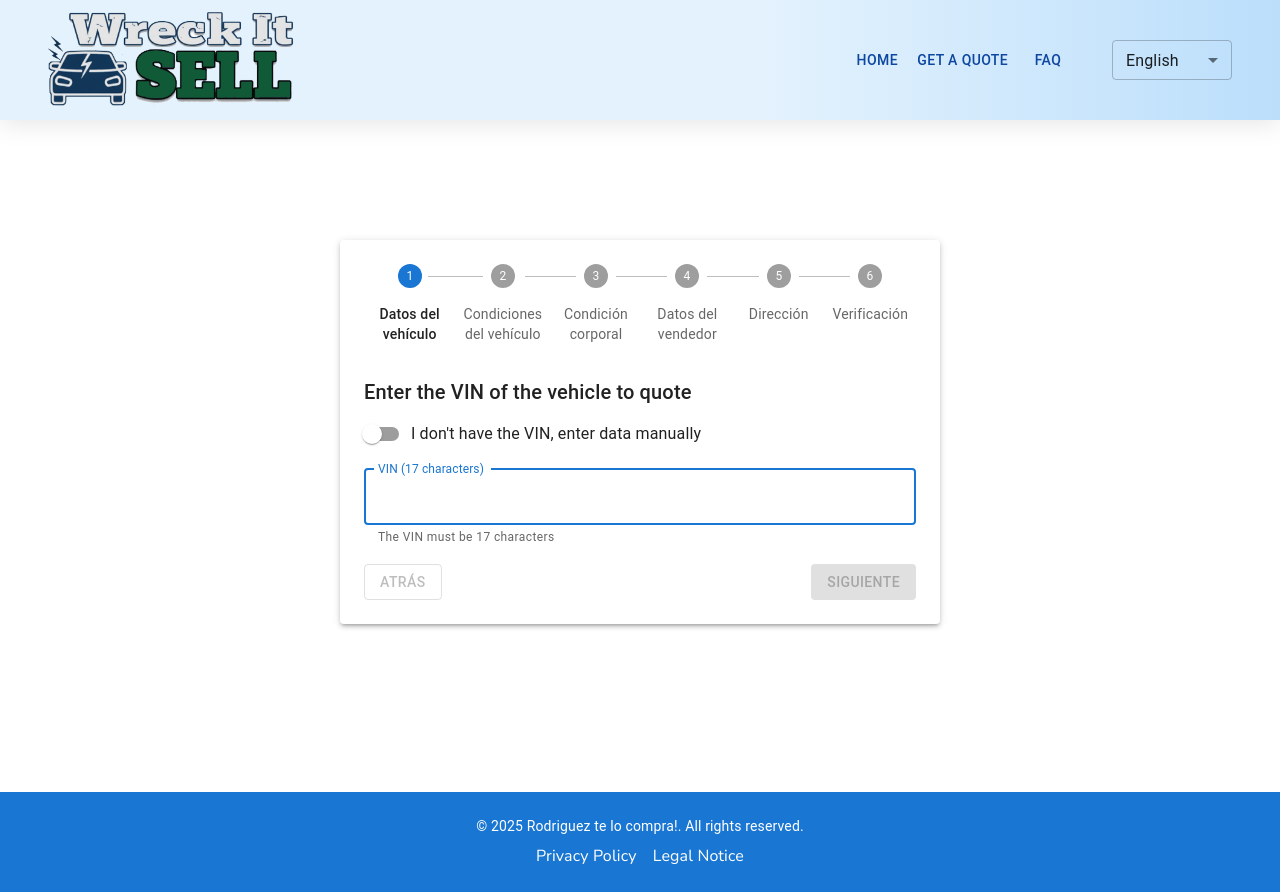
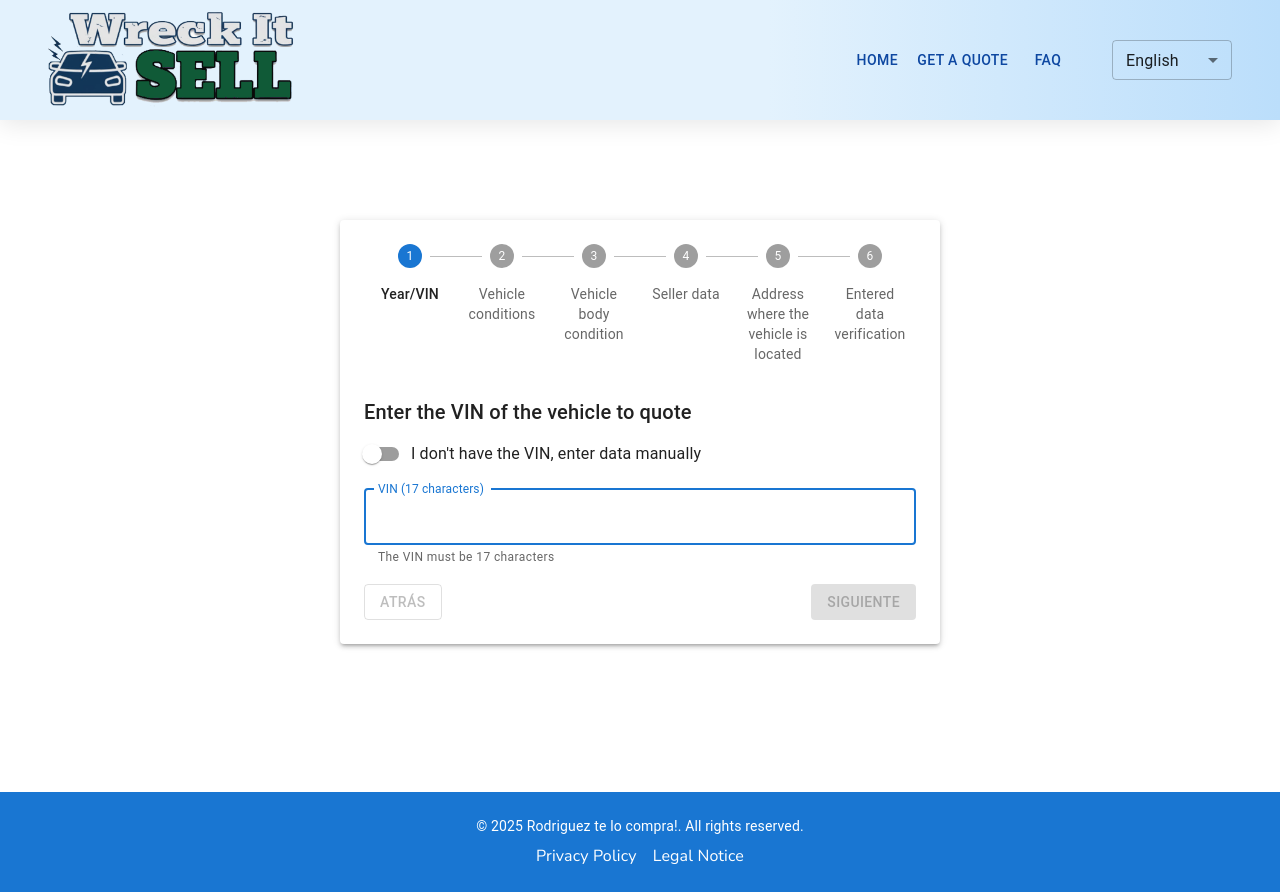
Before and after one commit to Doudoer/buyer, a React (Vite) app: page /cotizar in a window 1280 px wide. Built offline with nearby package versions, Linux system fonts and the light colour scheme.

Commit message:
fix: pasos del formulario usan traducción dinámica y fallback

```diff
--- a/src/pages/QuoteForm.jsx
+++ b/src/pages/QuoteForm.jsx
@@ -1,7 +1,3 @@
-
-
-
-
 import React, { useState } from 'react';
 import { Stack, Box, Stepper, Step, StepLabel, Button, Typography, Paper } from '@mui/material';
 import PasoVin from './QuoteStepperPasoVin';
@@ -10,18 +6,20 @@ import PasoCorporal from './QuoteStepperPasoCorporal';
 import PasoVendedor from './QuoteStepperPasoVendedor';
 import PasoDireccion from './QuoteStepperPasoDireccion';
 import PasoVerificacion from './QuoteStepperPasoVerificacion';
+import { useTranslation } from 'react-i18next';
 // import { useState } from 'react'; // Eliminada duplicada
 import { Snackbar, Alert } from '@mui/material';
 import { generarPDF } from '../utils/generarPDF';
 
 export default function QuoteForm() {
+  const { t } = useTranslation();
   const steps = [
-    'Datos del vehículo',
-    'Condiciones del vehículo',
-    'Condición corporal',
-    'Datos del vendedor',
-    'Dirección',
-    'Verificación',
+    t('quote.steps.yearVin', t('quote.vinStepTitle', 'Datos del vehículo')),
+    t('quote.steps.condicion', t('quote.condicionTitle', 'Condiciones del vehículo')),
+    t('quote.steps.corporal', t('quote.corporalTitle', 'Condición corporal')),
+    t('quote.steps.vendedor', t('quote.sellerTitle', 'Datos del vendedor')),
+    t('quote.steps.direccion', t('quote.addressTitle', 'Dirección')),
+    t('quote.steps.verificacion', t('quote.verificationTitle', 'Verificación')),
   ];
 
   const [activeStep, setActiveStep] = useState(0);
```
